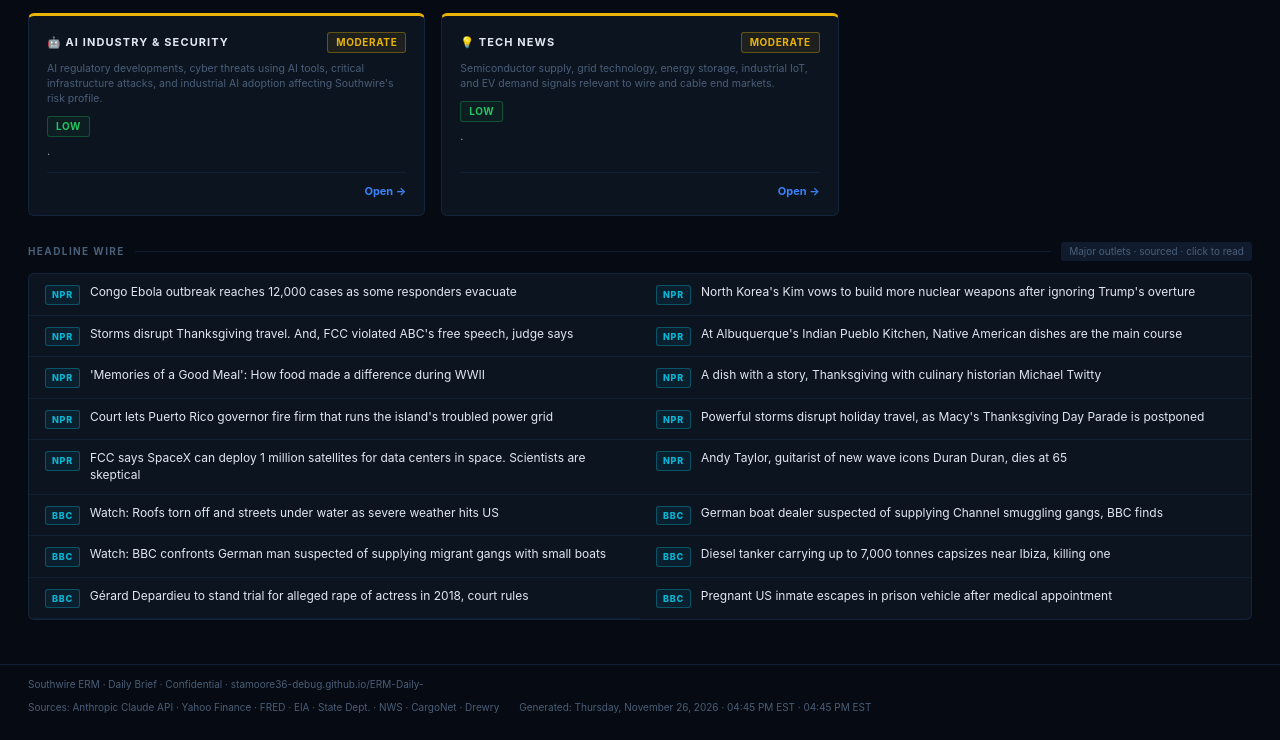
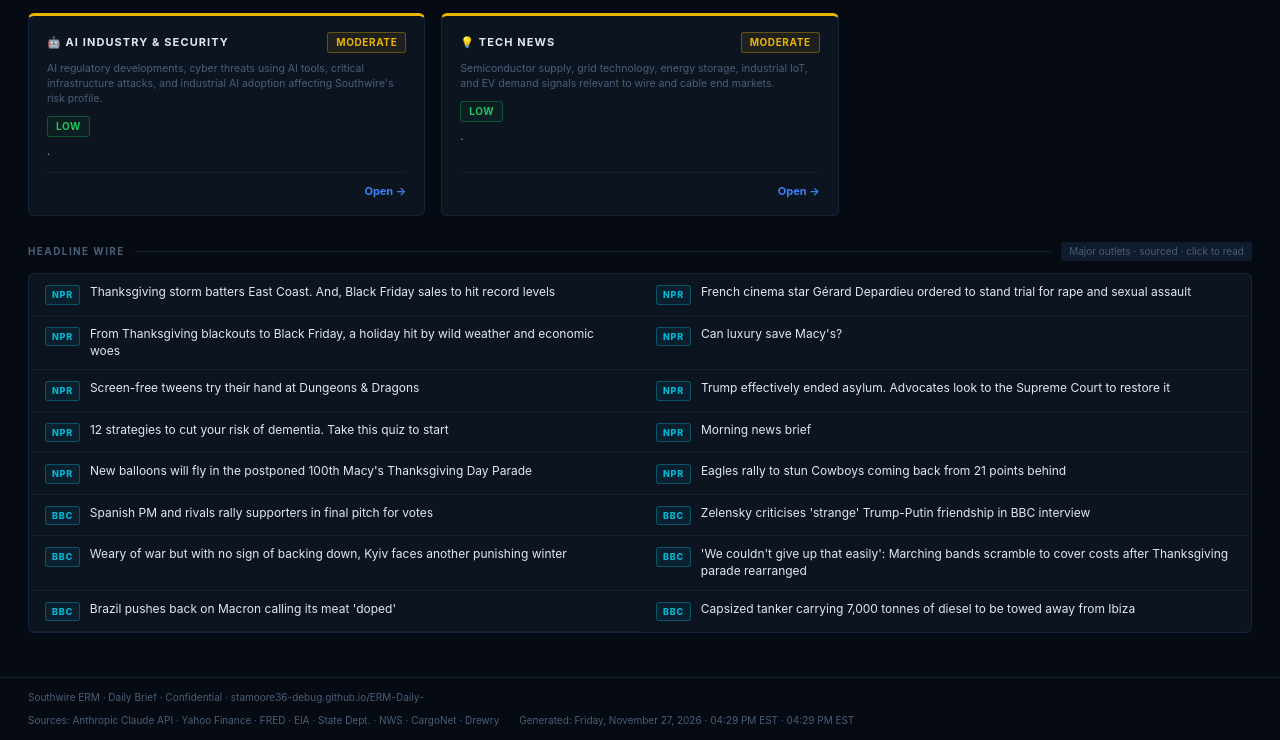
Before and after one commit to stamoore36-debug/ERM-Daily-, a plain HTML site: page index.html in a window 1280 px wide. Shown: the part 1301-2041 px from the top of the page. Drawn offline with Linux system fonts and the light colour scheme.

Commit message:
ERM Daily Brief: 2026-11-27 21:30 UTC

```diff
--- a/index.html
+++ b/index.html
@@ -203,9 +203,9 @@ button{font-family:inherit;cursor:pointer;}
 
 <script>window.__D = {
   "meta": {
-    "date": "Thursday, November 26, 2026 · 04:45 PM EST",
-    "dateShort": "Nov 26, 2026",
-    "runTime": "04:45 PM EST",
+    "date": "Friday, November 27, 2026 · 04:29 PM EST",
+    "dateShort": "Nov 27, 2026",
+    "runTime": "04:29 PM EST",
     "posture": "ELEVATED",
     "postureSev": "high",
     "counts": {
@@ -219,7 +219,7 @@ button{font-family:inherit;cursor:pointer;}
     {
       "category": "US Equities",
       "name": "S&P 500",
-      "value": "7,182.78",
+      "value": "7,297.49",
       "unit": "Index · daily close",
       "note": "Broad equity risk-on/risk-off signal. High VIX or S&P drawdown signals demand risk for Southwire construction end markets.",
       "change": "▼ 0.00% day-over-day",
@@ -229,8 +229,8 @@ button{font-family:inherit;cursor:pointer;}
     {
       "category": "Energy",
       "name": "Brent Crude",
-      "value": "$91.73 /bbl",
-      "unit": "WTI $84.91 /bbl",
+      "value": "$90.84 /bbl",
+      "unit": "WTI $83.08 /bbl",
       "note": "Energy costs affect Southwire manufacturing and logistics. Sustained Brent >$90 pressures freight and resin input costs.",
       "change": "▼ 0.00% day-over-day",
       "changeSev": "good",
@@ -239,8 +239,8 @@ button{font-family:inherit;cursor:pointer;}
     {
       "category": "Critical Input",
       "name": "Copper (LME)",
-      "value": "$5.43 /lb",
-      "unit": "($11,979 /MT) · LME spot",
+      "value": "$5.60 /lb",
+      "unit": "($12,347 /MT) · LME spot",
       "note": "Primary raw material. Copper content of wire drives COGS. Sustained elevation compresses margin unless hedged or repriced.",
       "change": "▼ 0.00% day-over-day",
       "changeSev": "good",
@@ -249,7 +249,7 @@ button{font-family:inherit;cursor:pointer;}
     {
       "category": "Critical Input",
       "name": "Aluminum (LME)",
-      "value": "$2,774.50 /lb",
+      "value": "$2,786.00 /lb",
       "unit": "LME spot · Midwest premium add",
       "note": "Key input for aluminum wire and cable. Price signals secondary cost pressure and hedge calendar triggers.",
       "change": "▼ 0.00% day-over-day",
@@ -269,17 +269,17 @@ button{font-family:inherit;cursor:pointer;}
     {
       "category": "Volatility",
       "name": "VIX",
-      "value": "26.80",
+      "value": "23.81",
       "unit": "CBOE Volatility Index",
       "note": "Equity market fear gauge. VIX >25 indicates risk-off environment; monitor customer demand signals and receivables.",
       "change": "▼ 0.00% day-over-day",
       "changeSev": "warn",
-      "sev": "high"
+      "sev": "moderate"
     },
     {
       "category": "Macro",
       "name": "Natural Gas",
-      "value": "$3.599 /MMBtu",
+      "value": "$3.491 /MMBtu",
       "unit": "Henry Hub futures",
       "note": "Energy input for manufacturing and logistics. Sustained elevation pressures margin. Drives residential heating demand indirectly.",
       "change": "▼ 0.00% day-over-day",
@@ -289,7 +289,7 @@ button{font-family:inherit;cursor:pointer;}
     {
       "category": "Safe Haven",
       "name": "Gold",
-      "value": "$3,593 /oz",
+      "value": "$3,668 /oz",
       "unit": "COMEX spot",
       "note": "Risk sentiment indicator. Gold >$3,000 with VIX elevation signals macro uncertainty that may dampen CapEx spending by customers.",
       "change": "▼ 0.00% day-over-day",
@@ -300,13 +300,11 @@ button{font-family:inherit;cursor:pointer;}
   "charts": [
     {
       "name": "S&P 500 · 30d",
-      "value": "7,182.78",
+      "value": "7,297.49",
       "chg": "0.0%",
       "bad": false,
       "range": "30d range: 6,910.39 – 7,743.98",
       "pts": [
-        7676.77,
-        7722.6001,
         7743.98,
         7720.3901,
         7580.0698,
@@ -327,18 +325,17 @@ button{font-family:inherit;cursor:pointer;}
         6910.3901,
         7237.1699,
         7201.0898,
-        7182.7798
+        7182.7798,
+        7297.4902
       ]
     },
     {
       "name": "Brent Crude · 30d",
-      "value": "91.73",
+      "value": "90.84",
       "chg": "0.0%",
       "bad": true,
       "range": "30d range: 89.37 – 117.64",
       "pts": [
-        115.81,
-        113.88,
         115.32,
         114.88,
         117.64,
@@ -360,18 +357,16 @@ button{font-family:inherit;cursor:pointer;}
         89.37,
         91.4,
         94.61,
-        91.73
+        90.84
       ]
     },
     {
       "name": "Gold · 30d",
-      "value": "3,593.40",
+      "value": "3,668.50",
       "chg": "0.0%",
       "bad": false,
       "range": "30d range: 3,515.40 – 4,114.50",
       "pts": [
-        4038.3999,
-        4074.6001,
         4051.6001,
         4031.3999,
         3898.8999,
@@ -393,17 +388,16 @@ button{font-family:inherit;cursor:pointer;}
         3651.3999,
         3561.8999,
         3535.8,
-        3593.3999
+        3668.5
       ]
     },
     {
       "name": "VIX · 30d",
-      "value": "26.80",
+      "value": "23.81",
       "chg": "0.0%",
       "bad": true,
       "range": "30d range: 16.61 – 35.89",
       "pts": [
-        18.39,
         17.52,
         16.91,
         17.2,
@@ -426,18 +420,17 @@ button{font-family:inherit;cursor:pointer;}
         26.62,
         26.36,
         28.29,
-        26.8
+        26.8,
+        23.81
       ]
     },
     {
       "name": "Copper (LME) · 30d",
-      "value": "5.43",
+      "value": "5.60",
       "chg": "0.0%",
       "bad": true,
       "range": "30d range: 5.33 – 6.64",
       "pts": [
-        6.508,
-        6.622,
         6.6415,
         6.581,
         6.4585,
@@ -459,122 +452,122 @@ button{font-family:inherit;cursor:pointer;}
         5.627,
         5.3625,
         5.3325,
-        5.4335
+        5.6005
       ]
     }
   ],
   "wire": [
     {
       "outlet": "NPR",
-      "title": "Congo Ebola outbreak reaches 12,000 cases as some responders evacuate",
-      "url": "https://www.npr.org/2026/11/26/g-s1-155957/congo-ebola-responders",
-      "summary": "As the fast-moving outbreak continues to spread in eastern Congo, fighting between rebels and the army is disrupting efforts to contain the spread of the disease.",
-      "pub_date": "Thu, 26 Nov 2026 08:47:09 -0500"
+      "title": "Thanksgiving storm batters East Coast. And, Black Friday sales to hit record levels",
+      "url": "https://www.npr.org/2026/11/27/g-s1-156004/up-first-newsletter-thanksgiving-storm-black-friday-shopping-asylum-supreme-court",
+      "summary": "A powerful storm knocked out power for nearly 1 million customers and flooded streets. And, experts predict inflation will not dampen American spending for the holidays",
+      "pub_date": "Fri, 27 Nov 2026 06:59:02 -0500"
     },
     {
       "outlet": "NPR",
-      "title": "North Korea's Kim vows to build more nuclear weapons after ignoring Trump's overture",
-      "url": "https://www.npr.org/2026/11/26/g-s1-155955/north-korea-kim-nuclear-weapons-trump",
-      "summary": "Leader Kim Jong Un reportedly visited facilities that produce nuclear ingredients and called for building more nuclear weapons to cope with threats from the U.S. and South Korea.",
-      "pub_date": "Thu, 26 Nov 2026 08:31:28 -0500"
+      "title": "French cinema star Gérard Depardieu ordered to stand trial for rape and sexual assault",
+      "url": "https://www.npr.org/2026/11/27/nx-s1-6055559/gerard-depardieu-trial-rape-france",
+      "summary": "The case has become one of the most prominent in France's reckoning with sexual violence, as the #MeToo movement has faced resistance in the country, particularly in the arts.",
+      "pub_date": "Fri, 27 Nov 2026 06:49:50 -0500"
     },
     {
       "outlet": "NPR",
-      "title": "Storms disrupt Thanksgiving travel. And, FCC violated ABC's free speech, judge says",
-      "url": "https://www.npr.org/2026/11/26/g-s1-155950/up-first-newsletter-thanksgiving-weather-travel-trump-tariffs-iowa-detonation-fcc-free-speech",
-      "summary": "The East Coast's weather is a major concern this holiday, as it could lead to coastal flooding. And, the judge says the FCC can't punish ABC for satire Trump doesn't like.",
-      "pub_date": "Thu, 26 Nov 2026 07:24:29 -0500"
+      "title": "From Thanksgiving blackouts to Black Friday, a holiday hit by wild weather and economic woes",
+      "url": "https://www.npr.org/2026/11/27/nx-s1-6054884/thanksgiving-weather-black-friday",
+      "summary": "A storm battered much of the country on Thursday, knocking out power to thousands of homes and disrupting travel. Today, Black Friday shopping deals kick off, and on Saturday New York City will hold the postponed Macy's Thanksgiving Day Parade.",
+      "pub_date": "Fri, 27 Nov 2026 05:59:36 -0500"
     },
     {
       "outlet": "NPR",
-      "title": "At Albuquerque's Indian Pueblo Kitchen, Native American dishes are the main course",
-      "url": "https://www.npr.org/2026/11/26/nx-s1-5983712/indian-pueblo-kitchen-native-american-food-albuquerque",
-      "summary": "At an Albuquerque, N.M., museum, the restaurant is just as much of a draw as the exhibitions, with dishes like green chile stew and sweet biscochitos flavored with anise and cinnamon.",
-      "pub_date": "Thu, 26 Nov 2026 05:00:00 -0500"
+      "title": "Can luxury save Macy's?",
+      "url": "https://www.npr.org/2026/11/27/nx-s1-6026486/macys-tries-to-reinvent-with-luxury",
+      "summary": "This week's celebration of Macy's 100th Thanksgiving parade finds the department store at a turning point. After years of losing sales, the retailer is reimagining itself — as a higher-end destination.",
+      "pub_date": "Fri, 27 Nov 2026 05:01:00 -0500"
     },
     {
       "outlet": "NPR",
-      "title": "'Memories of a Good Meal': How food made a difference during WWII",
-      "url": "https://www.npr.org/2026/11/26/nx-s1-6028781/memories-of-a-good-meal-cookbook-chef-alon-shaya",
-      "summary": "New Orleans Chef Alon Shaya's new cookbook shares stories of resilience from World War II, centered around food.",
-      "pub_date": "Thu, 26 Nov 2026 05:00:00 -0500"
+      "title": "Screen-free tweens try their hand at Dungeons & Dragons",
+      "url": "https://www.npr.org/2026/11/27/nx-s1-6042445/screen-free-tweens-try-their-hand-at-dungeons-dragons",
+      "summary": "Some parents, fed up with screens, have found an analog oasis in the role-playing game invented in the 1970s.",
+      "pub_date": "Fri, 27 Nov 2026 05:00:00 -0500"
     },
     {
       "outlet": "NPR",
-      "title": "A dish with a story, Thanksgiving with culinary historian Michael Twitty",
-      "url": "https://www.npr.org/2026/11/26/nx-s1-6044602/michael-twitty-thanksgiving-food-culinary-history",
-      "summary": "NPR's Leila Fadel welcomes culinary historian Michael Twitty into her kitchen for a Thanksgiving cooking session on making Kush, the forerunner to Southern cornbread dressing.",
-      "pub_date": "Thu, 26 Nov 2026 04:44:29 -0500"
+      "title": "Trump effectively ended asylum. Advocates look to the Supreme Court to restore it",
+      "url": "https://www.npr.org/2026/11/27/nx-s1-6037854/trump-effectively-ended-asylum-supreme-court",
+      "summary": "Trump's sweeping immigration changes — an asylum ban, mass firings and new legal maneuvers — have all but ended asylum. The high court will soon consider whether some shifts deny people due process.",
+      "pub_date": "Fri, 27 Nov 2026 05:00:00 -0500"
     },
     {
       "outlet": "NPR",
-      "title": "Court lets Puerto Rico governor fire firm that runs the island's troubled power grid",
-      "url": "https://www.npr.org/2026/11/26/nx-s1-6054139/court-rules-puerto-ricos-governor-can-fire-company-that-runs-troubled-power-grid",
-      "summary": "LUMA Energy took over the electric grid five years ago. The court's ruling nullifies its contract, and gives the government a year to find a new operator.",
-      "pub_date": "Thu, 26 Nov 2026 04:44:20 -0500"
+      "title": "12 strategies to cut your risk of dementia. Take this quiz to start",
+      "url": "https://www.npr.org/2026/11/27/nx-s1-6050867/prevent-dementia-alzheimers-your-turn",
+      "summary": "Here's something you can do as you gather with family and friends this holiday season: Take a free, five-minute quiz to assess your brain health. You'll learn simple changes to keep your mind sharp.",
+      "pub_date": "Fri, 27 Nov 2026 05:00:00 -0500"
     },
     {
       "outlet": "NPR",
-      "title": "Powerful storms disrupt holiday travel, as Macy's Thanksgiving Day Parade is postponed",
-      "url": "https://www.npr.org/2026/11/26/nx-s1-6054079/storms-expected-on-both-coasts-as-millions-travel-for-thanksgiving",
-      "summary": "Extreme weather that has unleashed strong winds, high tides, heavy rain and floods is expected to impact travel plans of an estimated 81.5 million people as they travel across the United States.",
-      "pub_date": "Thu, 26 Nov 2026 04:43:27 -0500"
+      "title": "Morning news brief",
+      "url": "https://www.npr.org/2026/11/27/nx-s1-6047116/morning-news-brief",
+      "summary": "Thanksgiving storm pummels the East Coast, Americans expected to spend record amount on Black Friday, Israeli rival factions consider deals in race to form a new government.",
+      "pub_date": "Fri, 27 Nov 2026 04:47:08 -0500"
     },
     {
       "outlet": "NPR",
-      "title": "FCC says SpaceX can deploy 1 million satellites for data centers in space. Scientists are skeptical",
-      "url": "https://www.npr.org/2026/11/26/g-s1-155940/fcc-spacex-satellites-data-centers-in-space",
-      "summary": "The Trump administration gave Elon Musk's SpaceX the green light to deploy 1 million satellites that it said would create data centers in space, a move that has raised skepticism among scientists.",
-      "pub_date": "Thu, 26 Nov 2026 01:53:09 -0500"
+      "title": "New balloons will fly in the postponed 100th Macy's Thanksgiving Day Parade",
+      "url": "https://www.npr.org/2026/11/27/nx-s1-6043796/new-balloons-will-fly-in-the-postponed-100th-macys-thanksgiving-day-parade",
+      "summary": "Some new balloons are set to fly in the weather-delayed Macy's Thanksgiving Day Parade.",
+      "pub_date": "Fri, 27 Nov 2026 04:45:12 -0500"
     },
     {
       "outlet": "NPR",
-      "title": "Andy Taylor, guitarist of new wave icons Duran Duran, dies at 65",
-      "url": "https://www.npr.org/2026/11/26/g-s1-155934/andy-taylor-duran-duran-obit",
-      "summary": "Taylor revealed his battle with Stage 4 metastatic prostate cancer in 2022. He was the guitarist of the 1980s English band Duran Duran, whose pop hits included \"Hungry Like the Wolf\" and \"Rio\".",
-      "pub_date": "Thu, 26 Nov 2026 01:34:20 -0500"
+      "title": "Eagles rally to stun Cowboys coming back from 21 points behind",
+      "url": "https://www.npr.org/2026/11/27/nx-s1-6055519/eagles-stun-cowboys",
+      "summary": "Eagles QB Joe Milton threw two long touchdowns against the quarterback's former team, the Dallas Cowboys, for the the start of quite a comeback, after being down 31-10 early in the third quarter.",
+      "pub_date": "Fri, 27 Nov 2026 03:23:12 -0500"
     },
     {
       "outlet": "BBC",
-      "title": "Watch: Roofs torn off and streets under water as severe weather hits US",
-      "url": "https://www.bbc.co.uk/news/videos/cq808d704m22o?at_medium=RSS&at_campaign=rss",
-      "summary": "Hundreds of thousands have been affected by storms in the country as the Thanksgiving holiday weekend begins.",
-      "pub_date": "Thu, 26 Nov 2026 19:26:16 GMT"
+      "title": "Spanish PM and rivals rally supporters in final pitch for votes",
+      "url": "https://www.bbc.co.uk/news/articles/c8wy5p4gdnwvo?at_medium=RSS&at_campaign=rss",
+      "summary": "Prime Minister Pedro Sánchez wants to defy the polls, and his main rivals accuse him of not telling the truth and of \"betrayal\".",
+      "pub_date": "Fri, 27 Nov 2026 20:57:04 GMT"
     },
     {
       "outlet": "BBC",
-      "title": "German boat dealer suspected of supplying Channel smuggling gangs, BBC finds",
-      "url": "https://www.bbc.co.uk/news/articles/cqlymky8kpzjo?at_medium=RSS&at_campaign=rss",
-      "summary": "Nearly a third of crossings in early 2026 allegedly involved boats or engines from the German man's firm.",
-      "pub_date": "Thu, 26 Nov 2026 05:00:24 GMT"
+      "title": "Zelensky criticises 'strange' Trump-Putin friendship in BBC interview",
+      "url": "https://www.bbc.co.uk/news/articles/c820q9wgrpyyo?at_medium=RSS&at_campaign=rss",
+      "summary": "Ukraine's president voices frustration with US and says it is not pushing Russia hard enough in peace talks to end the war.",
+      "pub_date": "Fri, 27 Nov 2026 18:00:40 GMT"
     },
     {
       "outlet": "BBC",
-      "title": "Watch: BBC confronts German man suspected of supplying migrant gangs with small boats",
-      "url": "https://www.bbc.co.uk/news/videos/cvglrz5yr79go?at_medium=RSS&at_campaign=rss",
-      "summary": "Marvin Reuter is contesting extradition to France, where he could face smuggling, criminal conspiracy and involuntary manslaughter charges.",
-      "pub_date": "Thu, 26 Nov 2026 05:00:27 GMT"
+      "title": "Weary of war but with no sign of backing down, Kyiv faces another punishing winter",
+      "url": "https://www.bbc.co.uk/news/articles/c3pw4yrr8kz9o?at_medium=RSS&at_campaign=rss",
+      "summary": "Ukraine settles in for another devastating winter as the questions persists: how will it all end?",
+      "pub_date": "Fri, 27 Nov 2026 18:42:50 GMT"
     },
     {
       "outlet": "BBC",
-      "title": "Diesel tanker carrying up to 7,000 tonnes capsizes near Ibiza, killing one",
-      "url": "https://www.bbc.co.uk/news/articles/c9gklryvj24do?at_medium=RSS&at_campaign=rss",
-      "summary": "The possible environmental damage is still being assessed by Spain's sea rescue service.",
-      "pub_date": "Thu, 26 Nov 2026 15:17:18 GMT"
+      "title": "'We couldn't give up that easily': Marching bands scramble to cover costs after Thanksgiving parade rearranged",
+      "url": "https://www.bbc.co.uk/news/articles/ckd71ypy9e8eo?at_medium=RSS&at_campaign=rss",
+      "summary": "Stormy weather in New York City prompted organisers to push back the Macy's parade by two days - leaving some musicians stuck.",
+      "pub_date": "Fri, 27 Nov 2026 20:06:31 GMT"
     },
     {
       "outlet": "BBC",
-      "title": "Gérard Depardieu to stand trial for alleged rape of actress in 2018, court rules",
-      "url": "https://www.bbc.co.uk/news/articles/cmlyd76kyx44o?at_medium=RSS&at_campaign=rss",
-      "summary": "A Paris appeals court rules Depardieu will go on trial for the alleged rape of Charlotte Arnould.",
-      "pub_date": "Thu, 26 Nov 2026 14:44:26 GMT"
+      "title": "Brazil pushes back on Macron calling its meat 'doped'",
+      "url": "https://www.bbc.co.uk/news/articles/c6rrg28npvzeo?at_medium=RSS&at_campaign=rss",
+      "summary": "France's president made the comment while speaking to French farming representatives, months after the EU banned Brazil beef and poultry products.",
+      "pub_date": "Fri, 27 Nov 2026 15:54:15 GMT"
     },
     {
       "outlet": "BBC",
-      "title": "Pregnant US inmate escapes in prison vehicle after medical appointment",
-      "url": "https://www.bbc.co.uk/news/articles/c9m2jke85xzxo?at_medium=RSS&at_campaign=rss",
-      "summary": "Rebecca Taylor had been imprisoned in New Mexico for multiple theft and burglary charges.",
-      "pub_date": "Thu, 26 Nov 2026 14:35:22 GMT"
+      "title": "Capsized tanker carrying 7,000 tonnes of diesel to be towed away from Ibiza",
+      "url": "https://www.bbc.co.uk/news/articles/cvrlgz6g0ekgo?at_medium=RSS&at_campaign=rss",
+      "summary": "There are fears of a major oil spillage off Ibiza but the ship's fuel tanks are so far intact.",
+      "pub_date": "Fri, 27 Nov 2026 20:34:45 GMT"
     }
   ],
   "segments": [
@@ -590,7 +583,7 @@ button{font-family:inherit;cursor:pointer;}
           {
             "cat": "Wire Input",
             "name": "Copper (LME)",
-            "val": "$5.43 /lb",
+            "val": "$5.60 /lb",
             "unit": "LME spot",
             "note": "Primary cost driver",
             "chg": "0.00% day",
@@ -600,7 +593,7 @@ button{font-family:inherit;cursor:pointer;}
           {
             "cat": "Wire Input",
             "name": "Aluminum (LME)",
-            "val": "$2,774.50 /lb",
+            "val": "$2,786.00 /lb",
             "unit": "LME spot",
             "note": "Al wire and insulation",
             "chg": "0.00% day",
@@ -610,7 +603,7 @@ button{font-family:inherit;cursor:pointer;}
           {
             "cat": "Energy",
             "name": "WTI Crude",
-            "val": "$84.91 /bbl",
+            "val": "$83.08 /bbl",
             "unit": "NYMEX front month",
             "note": "Logistics and resin proxy",
             "chg": "0.00% day",
@@ -620,7 +613,7 @@ button{font-family:inherit;cursor:pointer;}
           {
             "cat": "Energy",
             "name": "Natural Gas",
-            "val": "$3.599 /MMBtu",
+            "val": "$3.491 /MMBtu",
             "unit": "Henry Hub",
             "note": "Manufacturing energy cost",
             "chg": "0.00% day",
@@ -839,7 +832,7 @@ button{font-family:inherit;cursor:pointer;}
           }
         ],
         "highRisk": [],
-        "updatedAt": "Nov 26, 2026",
+        "updatedAt": "Nov 27, 2026",
         "source": "U.S. State Dept.",
         "sourceUrl": "https://travel.state.gov"
       }
```
Also changed, not shown: data/data.json (+94 -101 lines).
